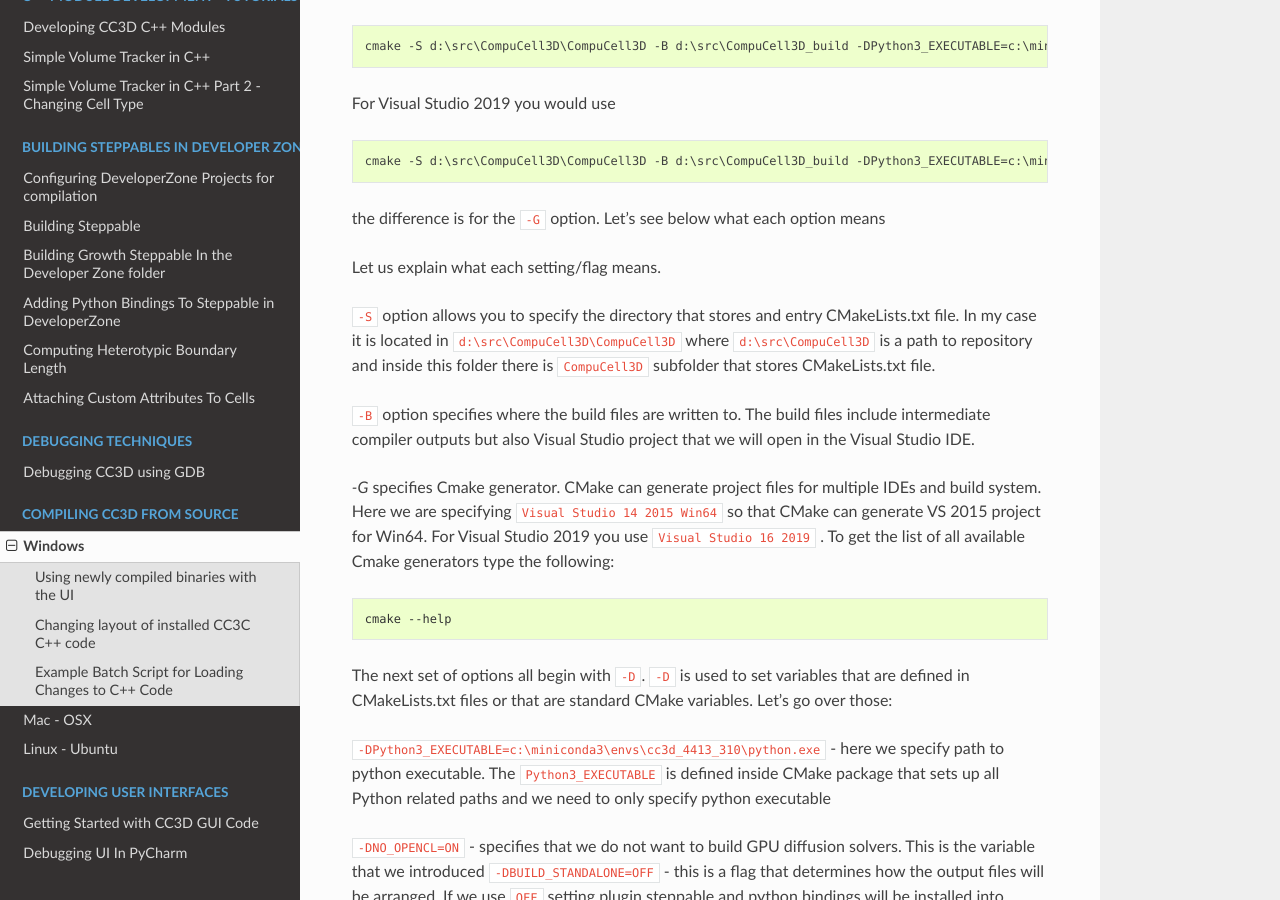
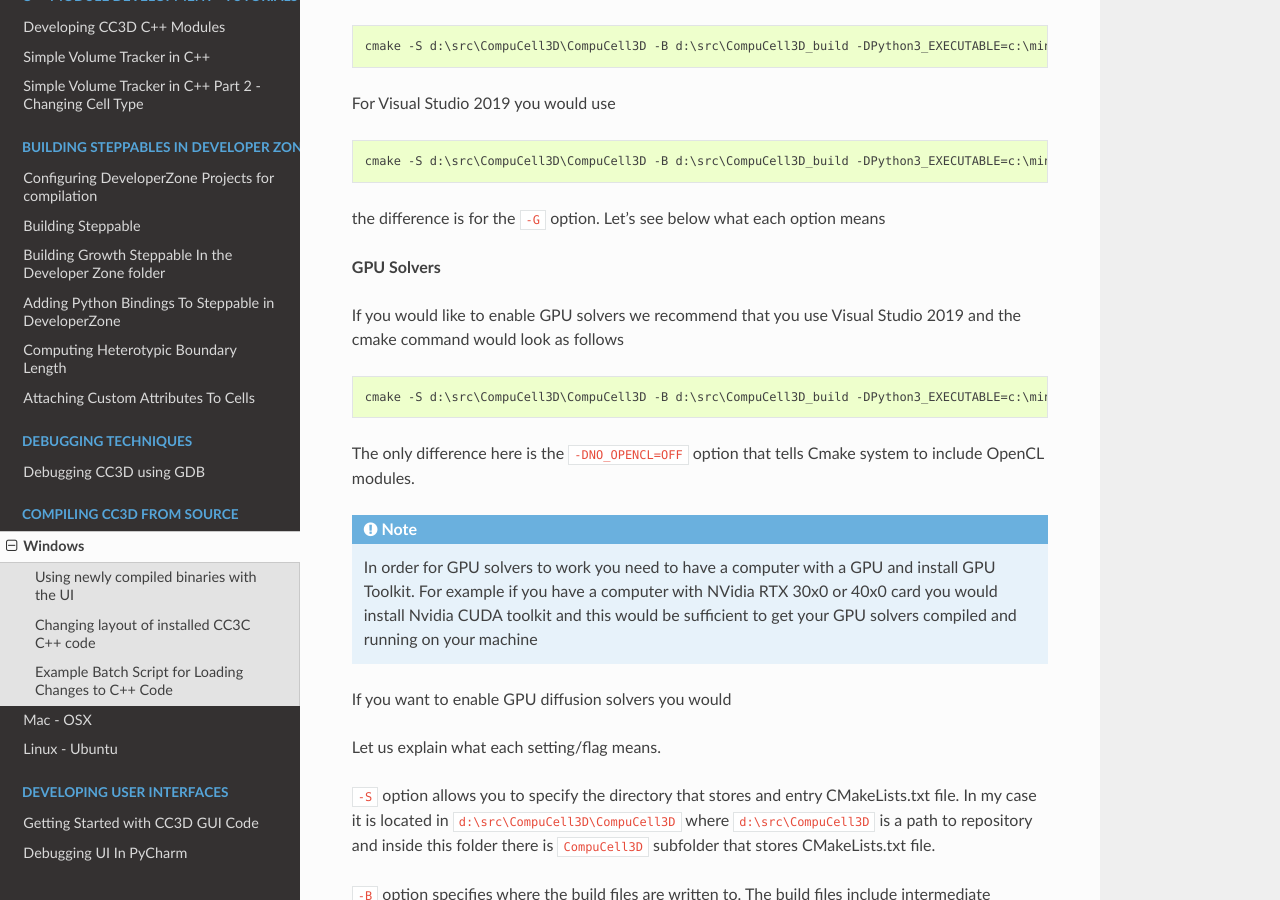
Before and after one commit to CompuCell3D/CompuCell3DDevelopersManual, a Sphinx documentation site: the page built from docs/building_core_cc3d_cpp_code_windows.rst, in a window 1280 px wide and 900 px high, scrolled down 4035 px. Built offline with Sphinx 7.4.7 and the Read the Docs theme 2.0.0, drawn with Linux system fonts in a browser that asks for light colours; some of the changed text lies outside the part shown.

Commit message:
added instructions on how to compile CC#D with support for GPU solvers

```diff
--- a/docs/building_core_cc3d_cpp_code_windows.rst
+++ b/docs/building_core_cc3d_cpp_code_windows.rst
@@ -131,6 +131,25 @@
     cmake -S d:\src\CompuCell3D\CompuCell3D -B d:\src\CompuCell3D_build -DPython3_EXECUTABLE=c:\miniconda3\envs\cc3d_4413_310\python.exe -DNO_OPENCL=ON  -DBUILD_STANDALONE=OFF -G "Visual Studio 16 2019" -DCMAKE_INSTALL_PREFIX=D:\install_projects\cc3d_4413_310
 
 the difference is for the ``-G`` option. Let's see below what each option means
+
+**GPU Solvers**
+
+
+If you would like to enable GPU solvers we recommend that you use Visual Studio 2019 and the cmake command would look as follows
+
+.. code-block:: batch
+
+    cmake -S d:\src\CompuCell3D\CompuCell3D -B d:\src\CompuCell3D_build -DPython3_EXECUTABLE=c:\miniconda3\envs\cc3d_4413_310\python.exe -DNO_OPENCL=OFF  -DBUILD_STANDALONE=OFF -G "Visual Studio 16 2019" -DCMAKE_INSTALL_PREFIX=D:\install_projects\cc3d_4413_310
+
+The only difference here is the ``-DNO_OPENCL=OFF`` option that tells Cmake system to include OpenCL modules.
+
+
+.. note::
+
+    In order for GPU solvers to work you need to have a computer with a GPU and install GPU Toolkit. For example if you have a computer with NVidia RTX 30x0 or 40x0 card you would install Nvidia CUDA toolkit and this would be sufficient to get your GPU solvers compiled and running on your machine
+
+
+If you want to enable GPU diffusion solvers you would
 
 Let us explain what each setting/flag means.
 
```
Also changed, not shown: other parts of docs/building_core_cc3d_cpp_code_windows.rst (+1 -1 lines).
